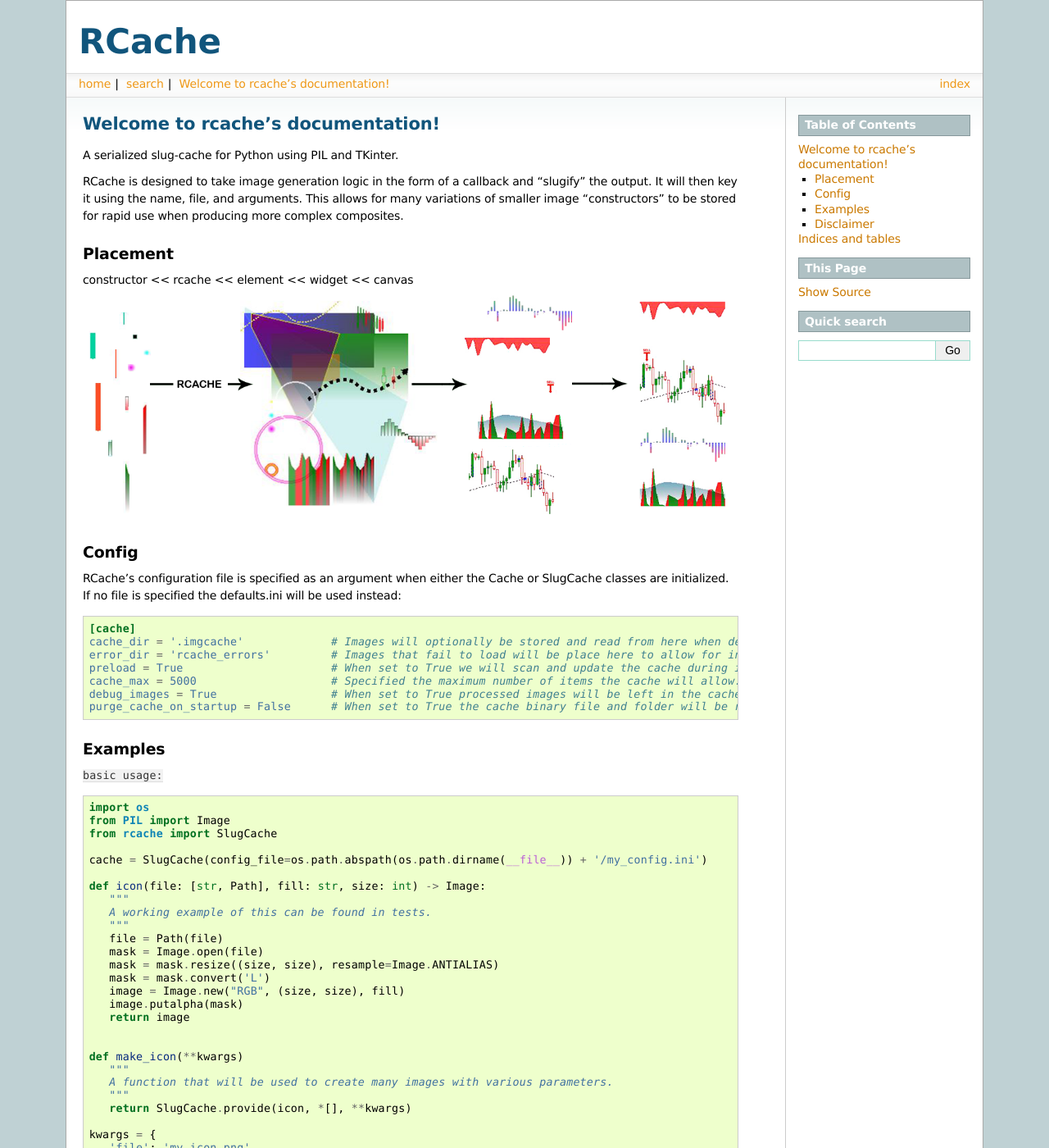
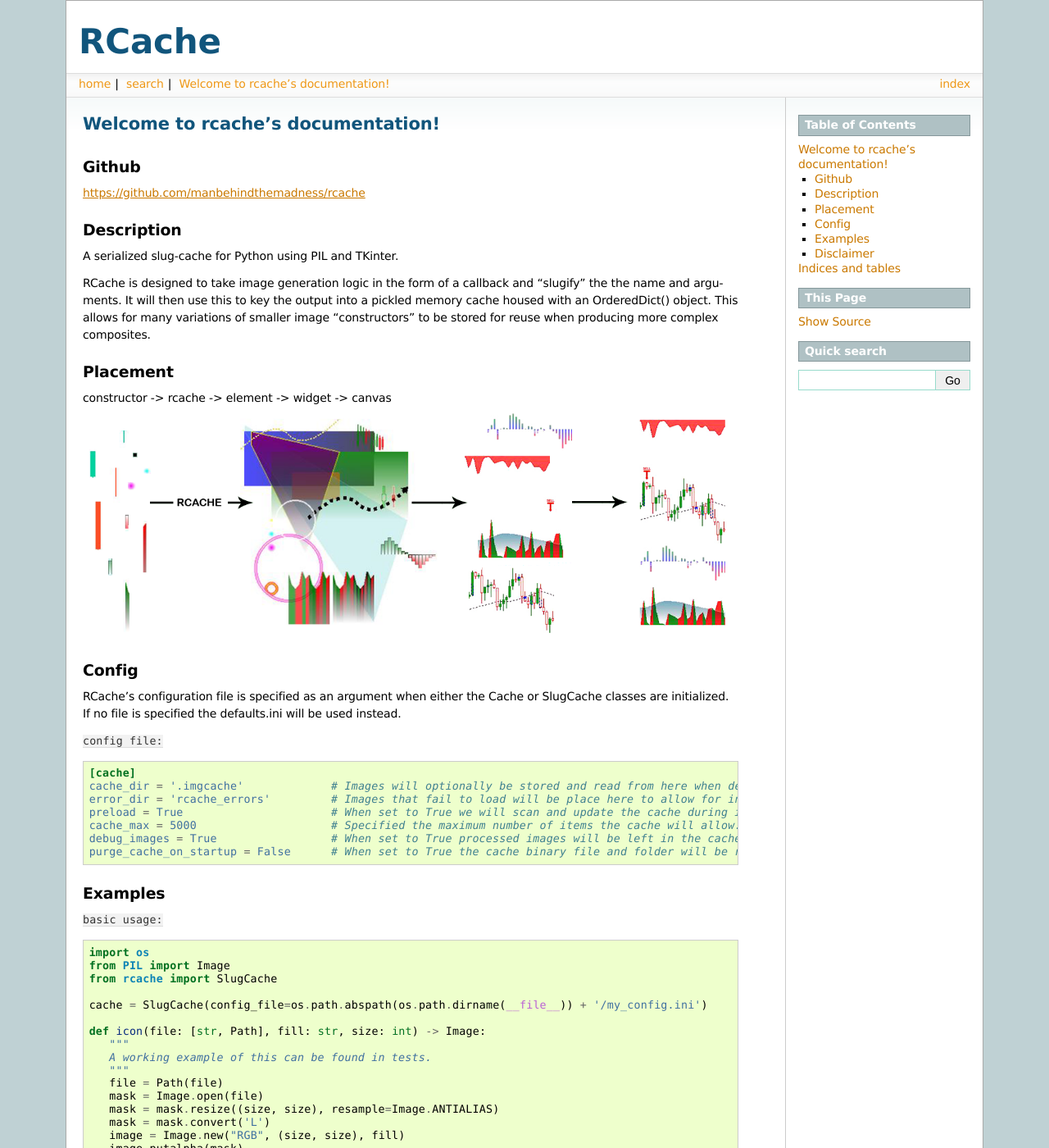
Before and after one commit to manbehindthemadness/arcache, a Sphinx documentation site: the page built from docs/index.rst, in a window 1280 px wide and 1400 px high. Shown: the whole window at 82% size. Built offline with Sphinx 7.4.7, drawn with Linux system fonts in a browser that asks for light colours; some of the changed text lies outside the part shown.

Commit message:
Revisions to the documentation.

```diff
--- a/docs/index.rst
+++ b/docs/index.rst
@@ -10,16 +10,24 @@
    :maxdepth: 2
    :caption: Contents:
 
+Github
+------
+
+https://github.com/manbehindthemadness/rcache
+
+Description
+-----------
+
 A serialized slug-cache for Python using PIL and TKinter.
 
-RCache is designed to take image generation logic in the form of a callback and "slugify" the output. It will then key
-it using the name, file, and arguments. This allows for many variations of smaller image "constructors" to be
-stored for rapid use when producing more complex composites.
+RCache is designed to take image generation logic in the form of a callback and "slugify" the the name and arguments.
+It will then use this to key the output into a pickled memory cache housed with an OrderedDict() object.
+This allows for many variations of smaller image "constructors" to be stored for reuse when producing more complex composites.
 
 Placement
 ---------
 
-constructor << rcache << element << widget << canvas
+constructor -> rcache -> element -> widget -> canvas
 
 .. image:: _static/placement.png
 
@@ -27,7 +35,9 @@
 ------
 
 RCache's configuration file is specified as an argument when either the Cache or SlugCache classes are initialized.
-If no file is specified the defaults.ini will be used instead:
+If no file is specified the defaults.ini will be used instead.
+
+``config file:``
 
 .. code-block:: ini
 
@@ -62,7 +72,6 @@
       image = Image.new("RGB", (size, size), fill)
       image.putalpha(mask)
       return image
-
 
    def make_icon(**kwargs)
       """
@@ -100,7 +109,7 @@
    >>> from pathlib import Path
    >>> from rcache.cache import SlugCache
    >>> cache = SlugCache(Path('my_config.ini'))  # Initialize the cache (This also performs a cache.refresh; however, we show it below for the sake of the example).
-   >>> cache.refresh()  # This rescans all configured cache_dir folder for new images.
+   >>> cache.refresh()  # This rescans the configured cache_dir folder and imports new images.
    >>> cache.save_file()  # Save the cache contents (alternatively this can be accomplished with "cache.refresh(resave=True)").
    >>> cache.clear(persistent=True)  # When persistent is set both the memory and file caches will be cleared.
 
```
